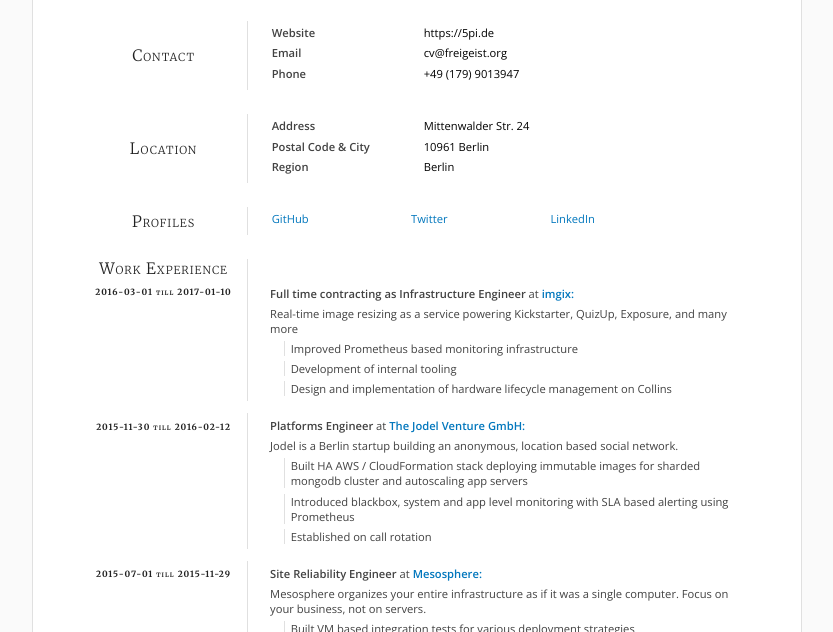
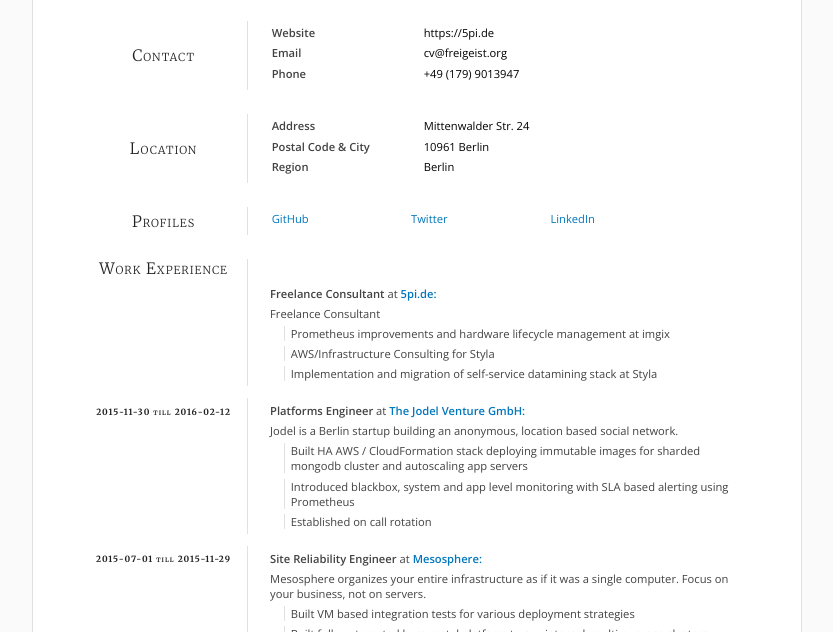
Before and after one commit to discordianfish/cv, a plain HTML site: page index.html in a window 1280 px wide. Shown: the part 168-800 px from the top of the page, without its empty margins (223-1056 px from the left). Drawn offline with nearby package versions, Linux system fonts and the light colour scheme.

Commit message:
Update CV

```diff
--- a/index.html
+++ b/index.html
@@ -334,7 +334,7 @@ div.content-text.skills-listing > ul > li:first-child {
                   </ul>
                   <ul>
                     <li>Email</li>
-                    <li><a class="__cf_email__" href="/cdn-cgi/l/email-protection" data-cfemail="402336002632252927252933346e2f3227">[email&#160;protected]</a><script data-cfhash='f9e31' type="text/javascript">/* <![CDATA[ */!function(t,e,r,n,c,a,p){try{t=document.currentScript||function(){for(t=document.getElementsByTagName('script'),e=t.length;e--;)if(t[e].getAttribute('data-cfhash'))return t[e]}();if(t&&(c=t.previousSibling)){p=t.parentNode;if(a=c.getAttribute('data-cfemail')){for(e='',r='0x'+a.substr(0,2)|0,n=2;a.length-n;n+=2)e+='%'+('0'+('0x'+a.substr(n,2)^r).toString(16)).slice(-2);p.replaceChild(document.createTextNode(decodeURIComponent(e)),c)}p.removeChild(t)}}catch(u){}}()/* ]]> */</script></li>
+                    <li><a class="__cf_email__" href="/cdn-cgi/l/email-protection" data-cfemail="fa998cba9c889f939d9f93898ed495889d">[email&#160;protected]</a><script data-cfhash='f9e31' type="text/javascript">/* <![CDATA[ */!function(t,e,r,n,c,a,p){try{t=document.currentScript||function(){for(t=document.getElementsByTagName('script'),e=t.length;e--;)if(t[e].getAttribute('data-cfhash'))return t[e]}();if(t&&(c=t.previousSibling)){p=t.parentNode;if(a=c.getAttribute('data-cfemail')){for(e='',r='0x'+a.substr(0,2)|0,n=2;a.length-n;n+=2)e+='%'+('0'+('0x'+a.substr(n,2)^r).toString(16)).slice(-2);p.replaceChild(document.createTextNode(decodeURIComponent(e)),c)}p.removeChild(t)}}catch(u){}}()/* ]]> */</script></li>
                   </ul>
                   <ul>
                     <li>Phone</li>
@@ -397,17 +397,16 @@ div.content-text.skills-listing > ul > li:first-child {
                   <div class="row">
                     <div class="content-cat big-text">
                         Work  Experience
-                          <p>2016-03-01 till 2017-01-10</p>
                     </div>
                     <div class="content-text work-listing education-listing">
                           <p style="margin-top:2.4em;">
-                          <strong>Full time contracting as Infrastructure Engineer</strong>
-                          at <strong><a href="https://imgix.com">imgix:</a></strong>
+                          <strong>Freelance Consultant</strong>
+                          at <strong><a href="https://5pi.de/hire-me">5pi.de:</a></strong>
                         </p>
-                        <p>Real-time image resizing as a service powering Kickstarter, QuizUp, Exposure, and many more</p>
-                          <p class="highlight">Improved Prometheus based monitoring infrastructure</p>
-                          <p class="highlight">Development of internal tooling</p>
-                          <p class="highlight">Design and implementation of hardware lifecycle management on Collins</p>
+                        <p>Freelance Consultant</p>
+                          <p class="highlight">Prometheus improvements and hardware lifecycle management at imgix</p>
+                          <p class="highlight">AWS/Infrastructure Consulting for Styla</p>
+                          <p class="highlight">Implementation and migration of self-service datamining stack at Styla</p>
                     </div>
                   </div>
                 </section>
```
Also changed, not shown: resume.json (+7 -8 lines).
